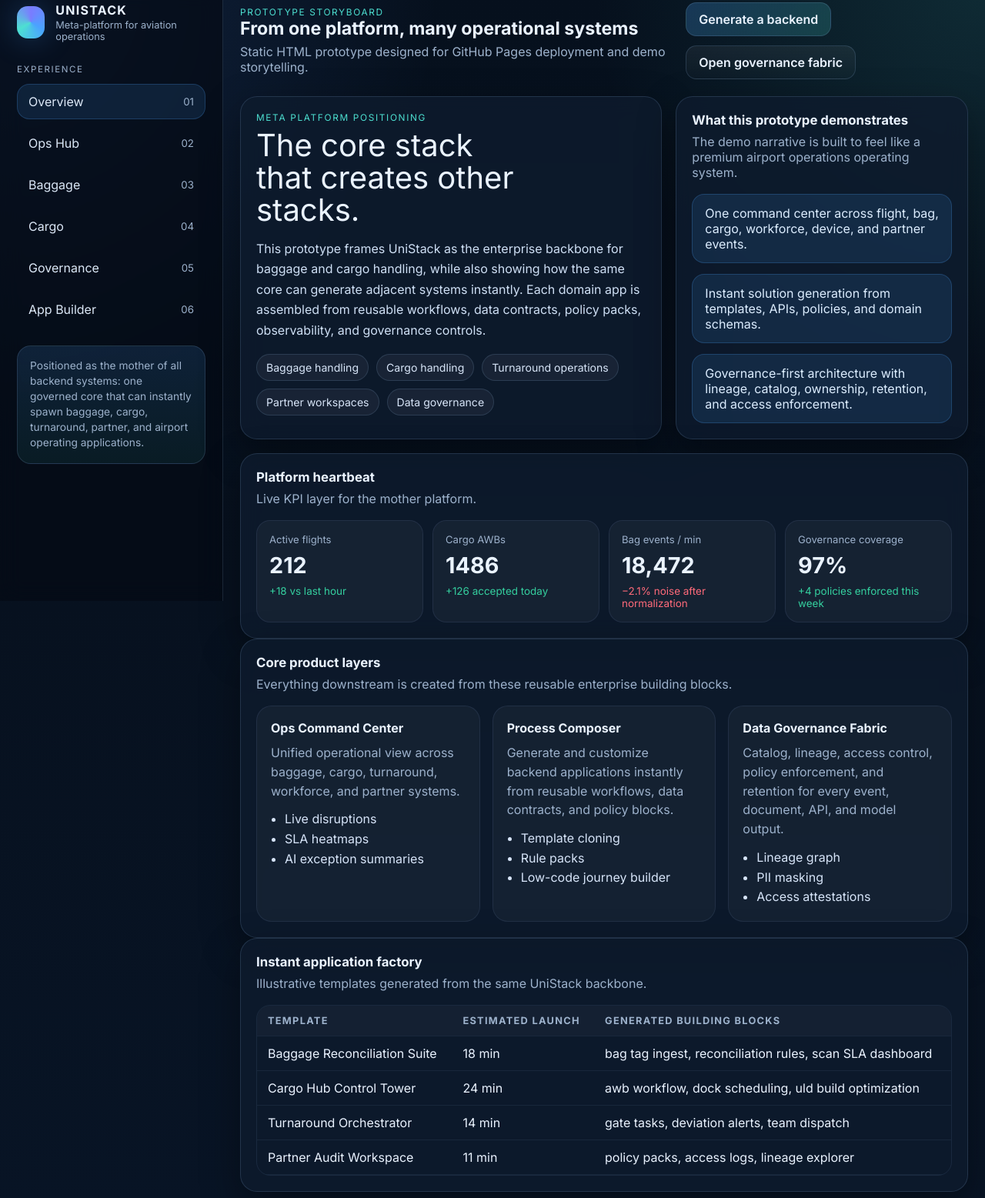
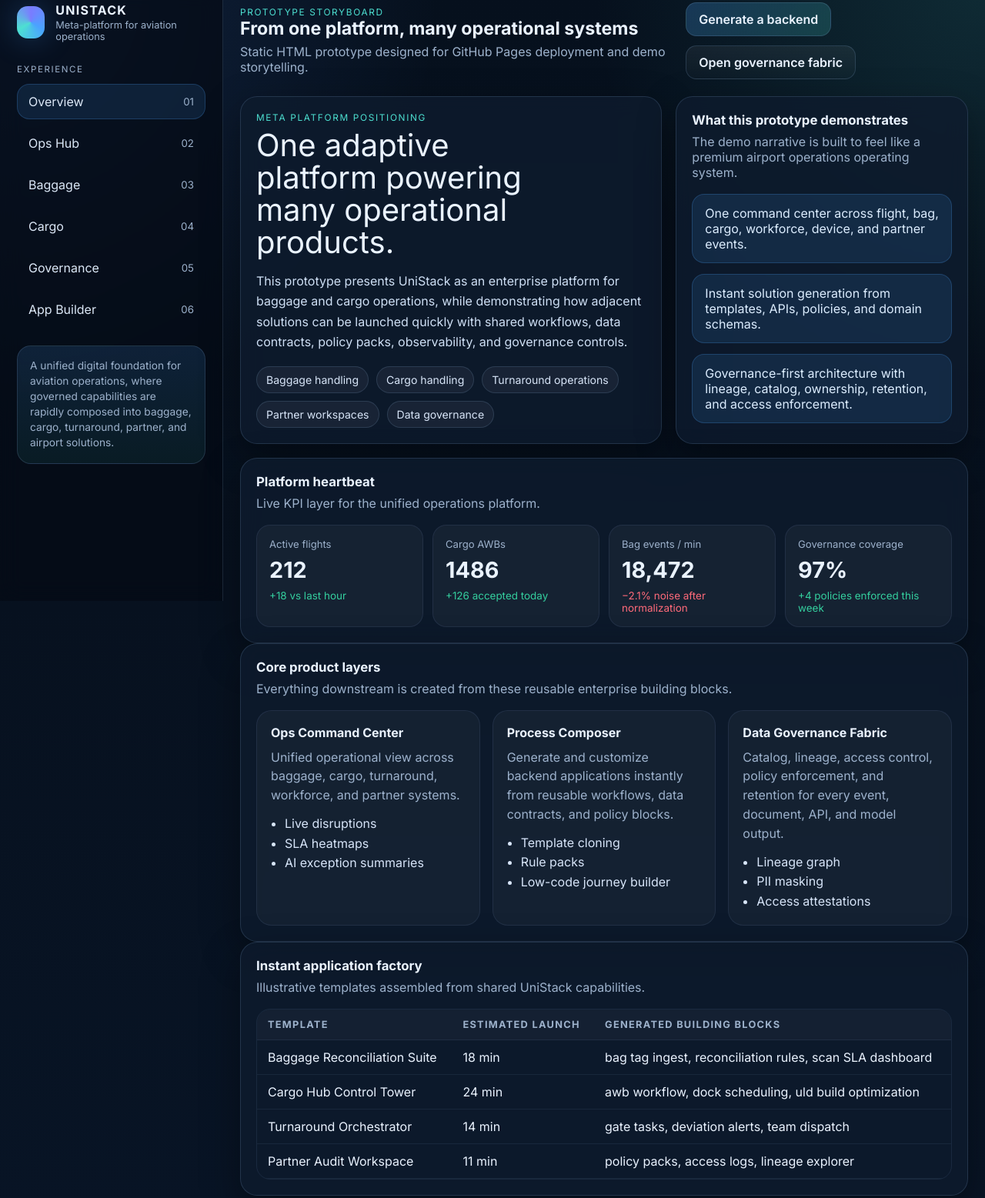
Before and after one commit to Abhishekprabudha/Unistack, a plain HTML site: page index.html in a window 1280 px wide. Shown: the part 19-1576 px from the top of the page at 77% size. Drawn offline with Linux system fonts and the light colour scheme.

Commit message:
Refine client-facing platform messaging across pages

```diff
--- a/index.html
+++ b/index.html
@@ -31,7 +31,7 @@
       </div>
 
       <div class="sidebar-footer">
-        <p>Positioned as the mother of all backend systems: one governed core that can instantly spawn baggage, cargo, turnaround, partner, and airport operating applications.</p>
+        <p>A unified digital foundation for aviation operations, where governed capabilities are rapidly composed into baggage, cargo, turnaround, partner, and airport solutions.</p>
       </div>
     </aside>
 
@@ -51,8 +51,8 @@
       <section class="hero">
         <div class="panel hero-panel">
           <div class="kicker">Meta platform positioning</div>
-          <div class="hero-title">The core stack that creates other stacks.</div>
-          <p class="hero-copy">This prototype frames UniStack as the enterprise backbone for baggage and cargo handling, while also showing how the same core can generate adjacent systems instantly. Each domain app is assembled from reusable workflows, data contracts, policy packs, observability, and governance controls.</p>
+          <div class="hero-title">One adaptive platform powering many operational products.</div>
+          <p class="hero-copy">This prototype presents UniStack as an enterprise platform for baggage and cargo operations, while demonstrating how adjacent solutions can be launched quickly with shared workflows, data contracts, policy packs, observability, and governance controls.</p>
           <div class="badges">
             <span class="badge">Baggage handling</span>
             <span class="badge">Cargo handling</span>
@@ -74,7 +74,7 @@
 
       <section class="panel">
         <h3>Platform heartbeat</h3>
-        <p class="panel-subtitle">Live KPI layer for the mother platform.</p>
+        <p class="panel-subtitle">Live KPI layer for the unified operations platform.</p>
         <div class="metrics" id="overview-metrics"></div>
       </section>
 
@@ -86,7 +86,7 @@
 
       <section class="panel">
         <h3>Instant application factory</h3>
-        <p class="panel-subtitle">Illustrative templates generated from the same UniStack backbone.</p>
+        <p class="panel-subtitle">Illustrative templates assembled from shared UniStack capabilities.</p>
         <div class="table-wrap">
           <table>
             <thead>
```
Also changed, not shown: builder.html (+3 -3 lines), ops-hub.html (+1 -1 lines).
